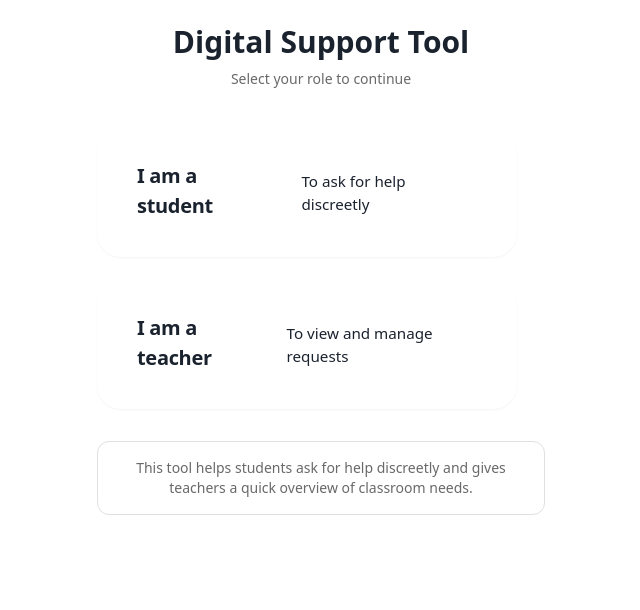
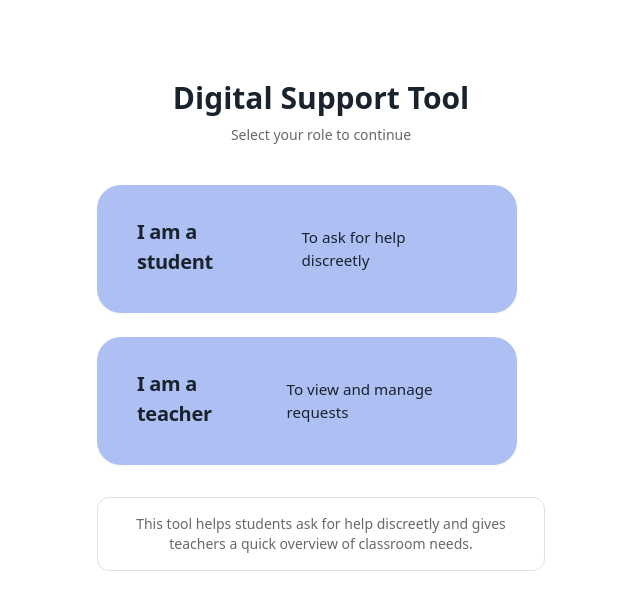
Before and after one commit to PatDahl22/suppoet-tools, a React (Vite) app: page / in a window 1280 px wide. Shown: the top 610 px of the page, without its empty margins (319-959 px from the left). Built offline with nearby package versions, Linux system fonts and the light colour scheme; a web font is replaced by a local one.

Commit message:
Update UI

```diff
--- a/src/app/App.tsx
+++ b/src/app/App.tsx
@@ -22,7 +22,7 @@ export default function App() {
   return (
     <div className="h-full flex flex-col bg-background overflow-hidden">
       <main className="flex-1 flex justify-center p-6 overflow-y-auto">
-        <section aria-labelledby="page-title" className="w-full max-w-md space-y-8">
+        <section aria-labelledby="page-title" className="w-full mt-14 max-w-md space-y-8">
           <div className="app-frame screen">
             <header className="text-center space-y-2">
               <h1 id="page-title" className="text-3xl font-semibold text-foreground">Digital Support Tool</h1>
--- a/src/styles/index.css
+++ b/src/styles/index.css
@@ -95,7 +95,7 @@
     min-height: 120px;
     border-radius: 24px;
     border: 1px solid var(--border);
-    background-color: var(--card);
+    background-color: #aec0f3;
     padding: 2rem 2.5rem 2rem 2.5rem;
     text-align: left;
     box-shadow: 0 1px 2px 0 rgb(0 0 0 / 0.05);
@@ -108,10 +108,10 @@
   }
 
   .role-card:hover {
-    background-color: #6D93F9;
+    background-color: #7798f3;
     transform: scale(1.02);
-    box-shadow: 0 4px 6px -1px rgb(0 0 0 / 0.1), 0 2px 4px -2px rgb(0 0 0 / 0.1);
-    border-color: #6D93F9;
+    box-shadow: 0 4px 6px -1px rgba(46, 62, 114, 0.1), 0 2px 4px -2px rgb(0 0 0 / 0.1);
+    border-color: #4e6ec6;
   }
 
   .role-card:hover * {
--- a/tailwind.config.js
+++ b/tailwind.config.js
@@ -1,6 +1,6 @@
 /** @type {import('tailwindcss').Config} */
 export default {
-  content: ["./index.html", "./src/**/*.{js,ts,jsx,tsx}"],
+  content: ["./index.html", "./src/**/*.{js,ts,jsx,tsx,css,html}"],
   theme: {
     extend: {
       colors: {
```
